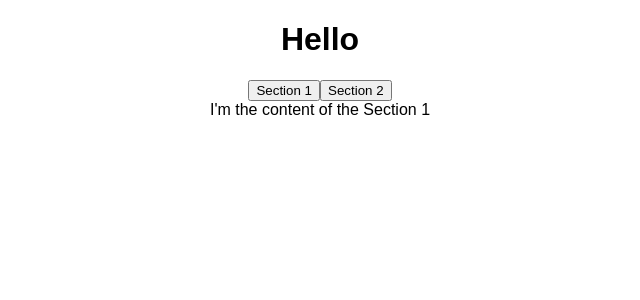
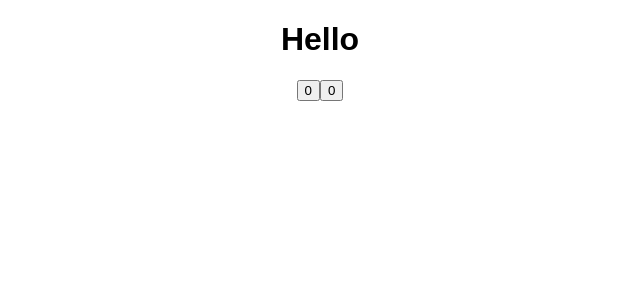
Before and after one commit to jamesbonglee/condesandbox-react-hooks, a React (Create React App) app: page / in a window 1280 px wide. Shown: the top 300 px of the page, without its empty margins (320-960 px from the left). Built offline with nearby package versions, Linux system fonts and the light colour scheme.

Commit message:
to useEffect

```diff
--- a/src/App.js
+++ b/src/App.js
@@ -1,56 +1,25 @@
-import React, { useState } from "react";
+import React, { useState, useEffect } from "react";
 import "./styles.css";
 
-const content = [
-  {
-    tab: "Section 1",
-    content: "I'm the content of the Section 1"
-  },
-  {
-    tab: "Section 2",
-    content: "I'm the content of the Section 2"
-  }
-];
-
-const useTabs = (initialTab, allTabs) => {
-  if (!allTabs || !Array.isArray(allTabs)) {
-    return;
-  }
-
-  const [currentIndex, setCurrentIndex] = useState(initialTab);
-
-  return {
-    currentIndex: allTabs[currentIndex],
-    changeItem: setCurrentIndex
-  };
-};
-
-// 맵의 매개변수 두번째는 인덱스이다
-// const array1 = [1, 4, 9, 16];
-// const map1 = array1.map((x,i) => console.log("test",x*2,i));
-// // "test" 2 0
-// // "test" 8 1
-// // "test" 18 2
-// // "test" 32 3
+const sayHello = () => console.log("hellow");
 
 const App = () => {
-  const { currentIndex, changeItem } = useTabs(0, content);
+  // useEffect(() => {
+  //   sayHello();
+  // });
+  const [number, setNumber] = useState(0);
+  const [aNumber, setAnumber] = useState(0);
+  useEffect(sayHello, []);
+  // useEffect 는 componentDidMonut 와 componentWillUpdate 인데 업데이트 하게만듦
+  //useEffect에서 2번째인자는 배열로 받아서 어떤걸 넣고 그게 (상태가)바뀐다면 1번째 인자를 실행시킴
+  //빈배열이라면 누가 변화를 주던 상관없이 새로고침으로 한번 실행이외에는 실행되지않음(?)
   return (
     <div className="App">
       <h1>Hello</h1>
-      {content.map((section, index) => (
-        <button onClick={() => changeItem(index)}>{section.tab}</button>
-      ))}
-
-      <div>{currentIndex.content}</div>
+      <button onClick={() => setNumber(number + 1)}>{number}</button>
+      <button onClick={() => setAnumber(aNumber + 1)}>{aNumber}</button>
     </div>
   );
 };
 
 export default App;
-
-// index는 0또는1이 되어야하고 모든 버튼은 온클릭(이벤트)를가진다.
-// 누군가 클릭하면 우리는 index가 무엇이든지 상관없이 changeItem(index)을 실행할것이고
-// changeItem의 index는 index안에 있는 값인0또는 1로 바꿔준다. 그건 setCurrentIndex의 item을 바꿔줄것이다.
-// 이것은 State를 바꿔줄거다. 그래서 currentIndex의 currentIndex를 바꿔줄것이고 모든 것을 새로고침 하는것이다.
-// 그럼 이제 클릭하는 곳으로 가게 될것이다
```
Also changed, not shown: 1 other file (tests, documents, lock files or other folders).
